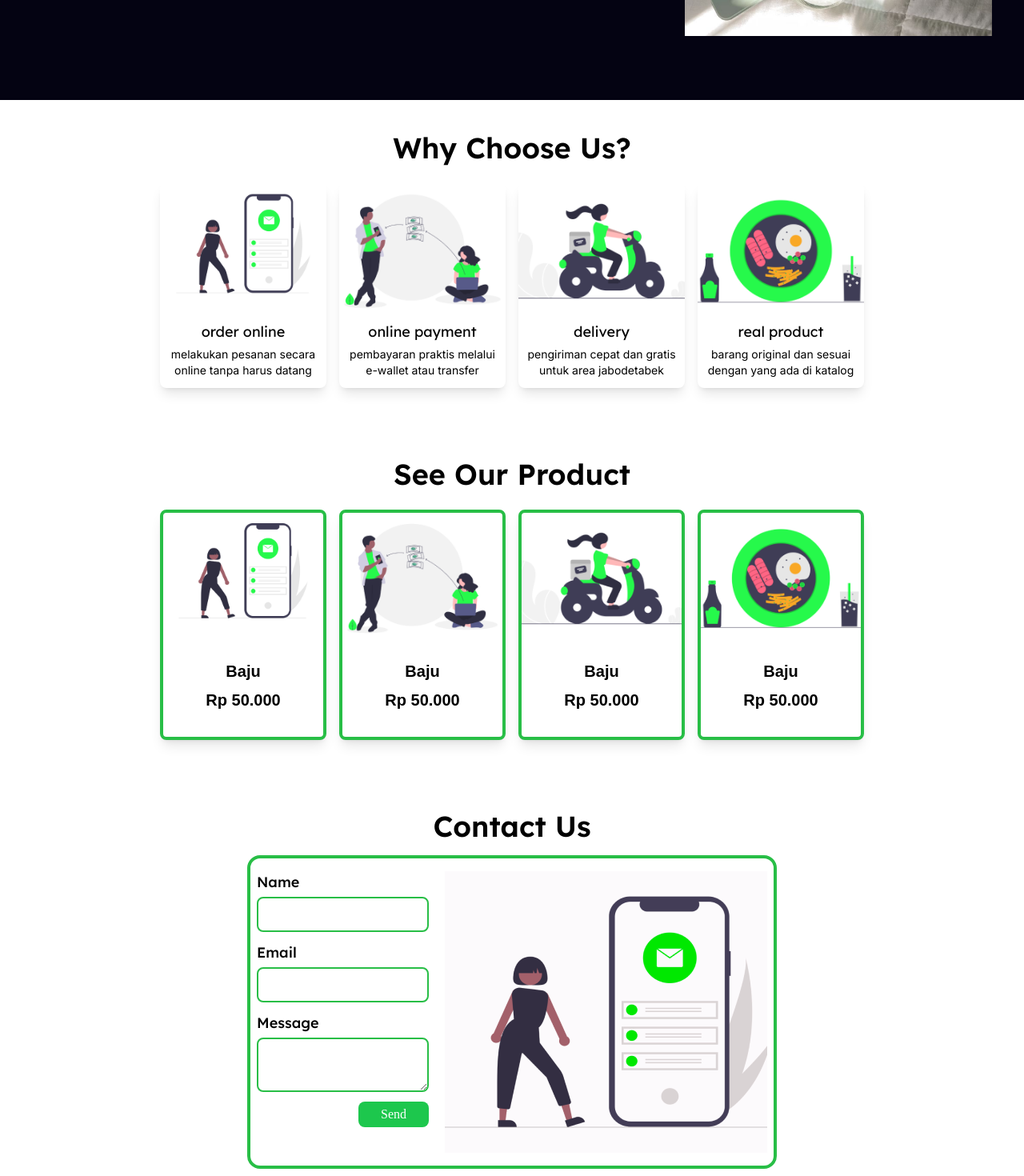
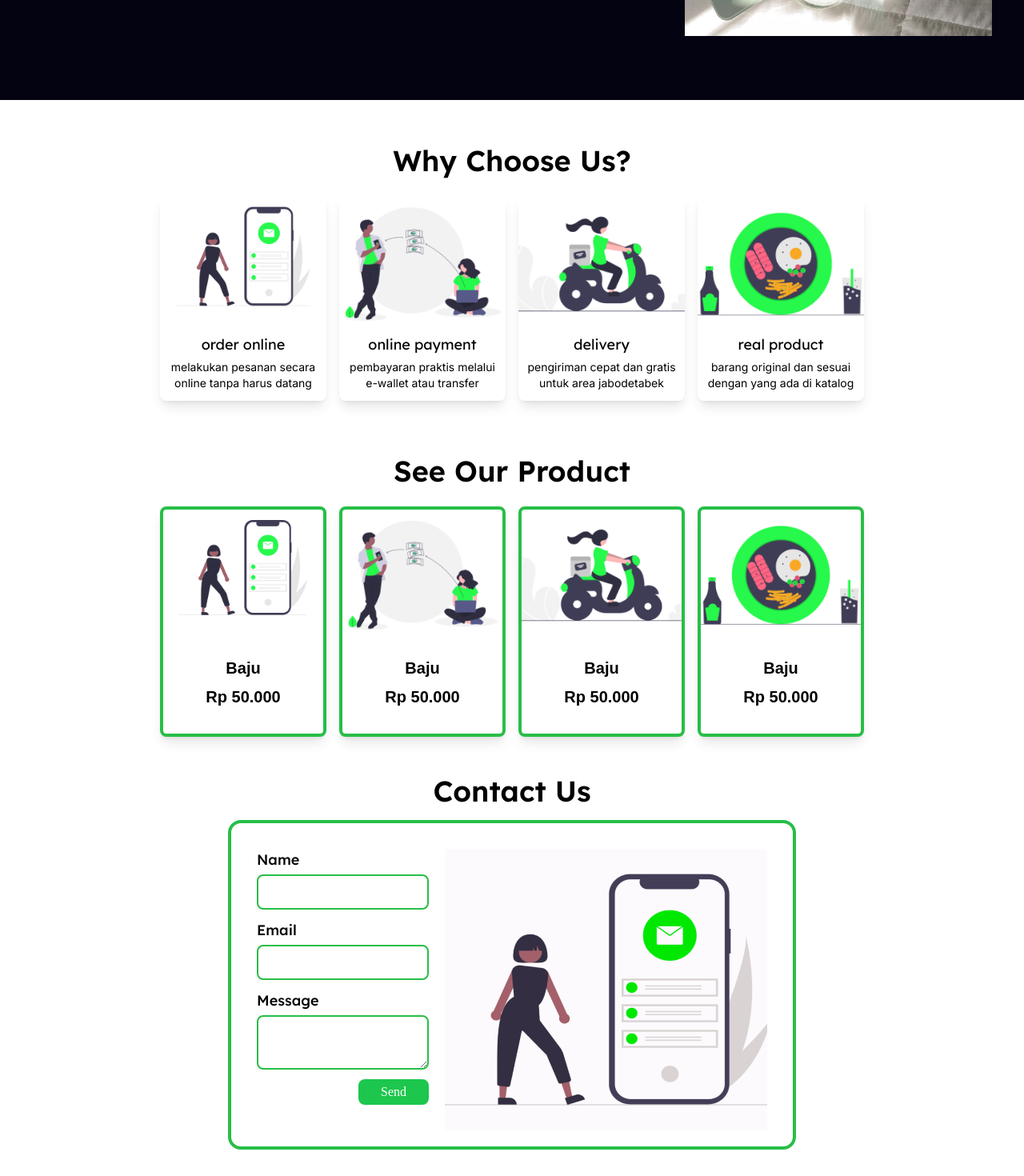
Before and after one commit to reynaldomarchell/MakYo, a Next.js app: page / in a window 1280 px wide. Shown: the part 580-2050 px from the top of the page at 80% size. Built offline with nearby package versions, Linux system fonts and the light colour scheme; a web font is replaced by a local one.

Commit message:
fix: resolve responsiveness

```diff
--- a/src/app/page.tsx
+++ b/src/app/page.tsx
@@ -6,7 +6,7 @@ import Product from "@/components/Product";
 
 export default function Home() {
   return (
-    <div className="h-screen w-full bg-[#040312]">
+    <div className="h-full w-full bg-[#040312]">
       <MainNav />
       <Hero />
       <Benefit />
--- a/src/components/Benefit.tsx
+++ b/src/components/Benefit.tsx
@@ -31,7 +31,7 @@ const benefitItems = [
 
 export default function Benefit() {
   return (
-    <div className="flex w-screen flex-col items-center justify-center gap-4 bg-white px-8 py-10 text-black md:px-10">
+    <div className="flex w-screen flex-col items-center justify-center gap-4 bg-white px-8 py-10 text-black md:px-10 md:pt-14">
       <h2 className="font-lexend_deca text-2xl font-semibold md:text-4xl">
         Why Choose Us?
       </h2>
--- a/src/components/Contact.tsx
+++ b/src/components/Contact.tsx
@@ -2,18 +2,21 @@ import Image from "next/image";
 
 export default function Contact() {
   return (
-    <div className="flex w-screen flex-col items-center justify-center gap-4 bg-white px-8 py-10 text-black md:px-10">
+    <div className="flex w-screen flex-col items-center justify-center gap-4 bg-white px-8 py-5 text-black md:px-10">
       <h2 className="font-lexend_deca text-2xl font-semibold md:text-4xl">
         Contact Us
       </h2>
-      <div className="flex flex-col justify-between gap-2 rounded-2xl border-4 border-[#28BE46] px-2 py-4 md:flex-row-reverse md:gap-5">
+      <div className="flex flex-col justify-between gap-2 rounded-2xl border-4 border-[#28BE46] px-6 py-5 md:flex-row-reverse md:gap-5 md:px-8 md:pb-5 md:pt-8">
         <Image
           src="/assets/contact.png"
           alt="Contact"
           width={403}
           height={352}
         />
-        <form action="" className="font-lexend_deca flex flex-col gap-3">
+        <form
+          action=""
+          className="font-lexend_deca flex flex-col gap-2 md:gap-3"
+        >
           <div className="flex flex-col gap-1">
             <label htmlFor="name" className="text-lg font-medium">
               Name
--- a/src/components/Product.tsx
+++ b/src/components/Product.tsx
@@ -32,7 +32,7 @@ const productItems = [
 
 export default function Product() {
   return (
-    <div className="flex w-screen flex-col items-center justify-center gap-4 bg-white px-8 py-10 text-black md:px-10">
+    <div className="flex w-screen flex-col items-center justify-center gap-4 bg-white px-8 py-5 text-black md:px-10">
       <h2 className="font-lexend_deca text-2xl font-semibold md:text-4xl">
         See Our Product
       </h2>
```
